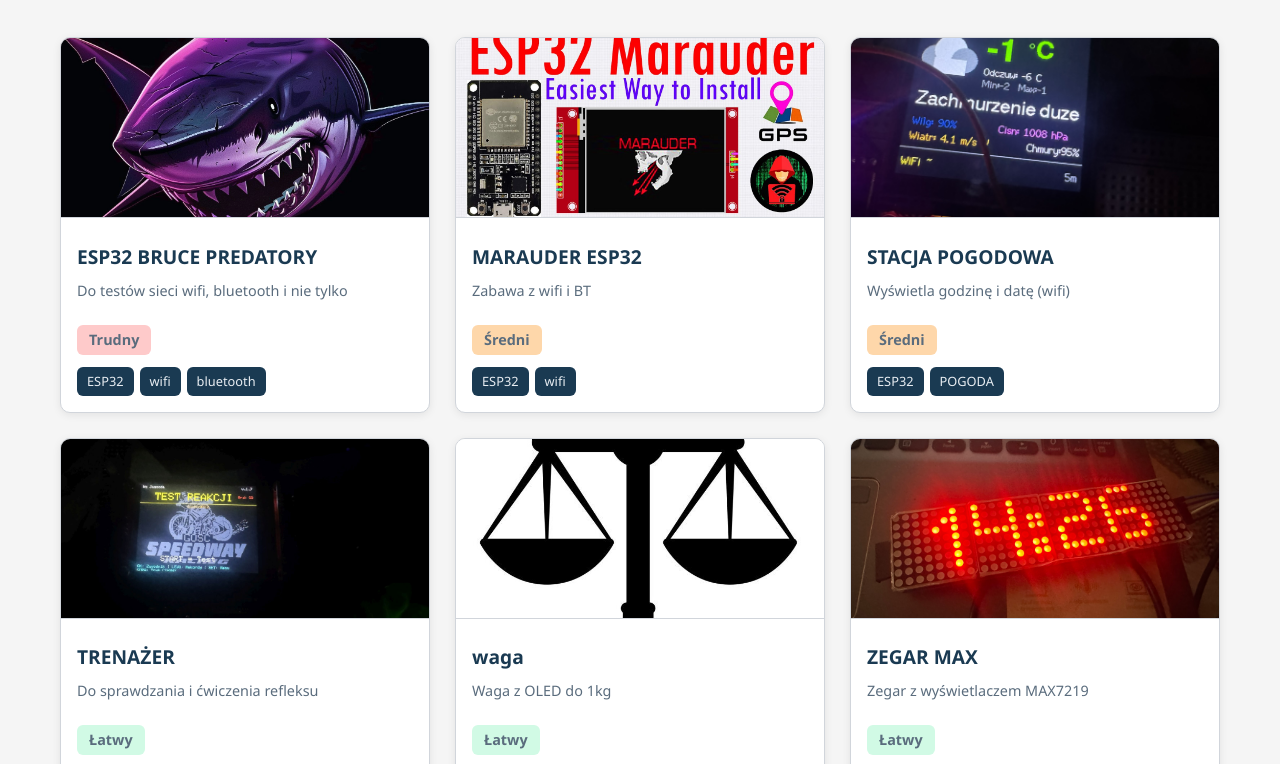
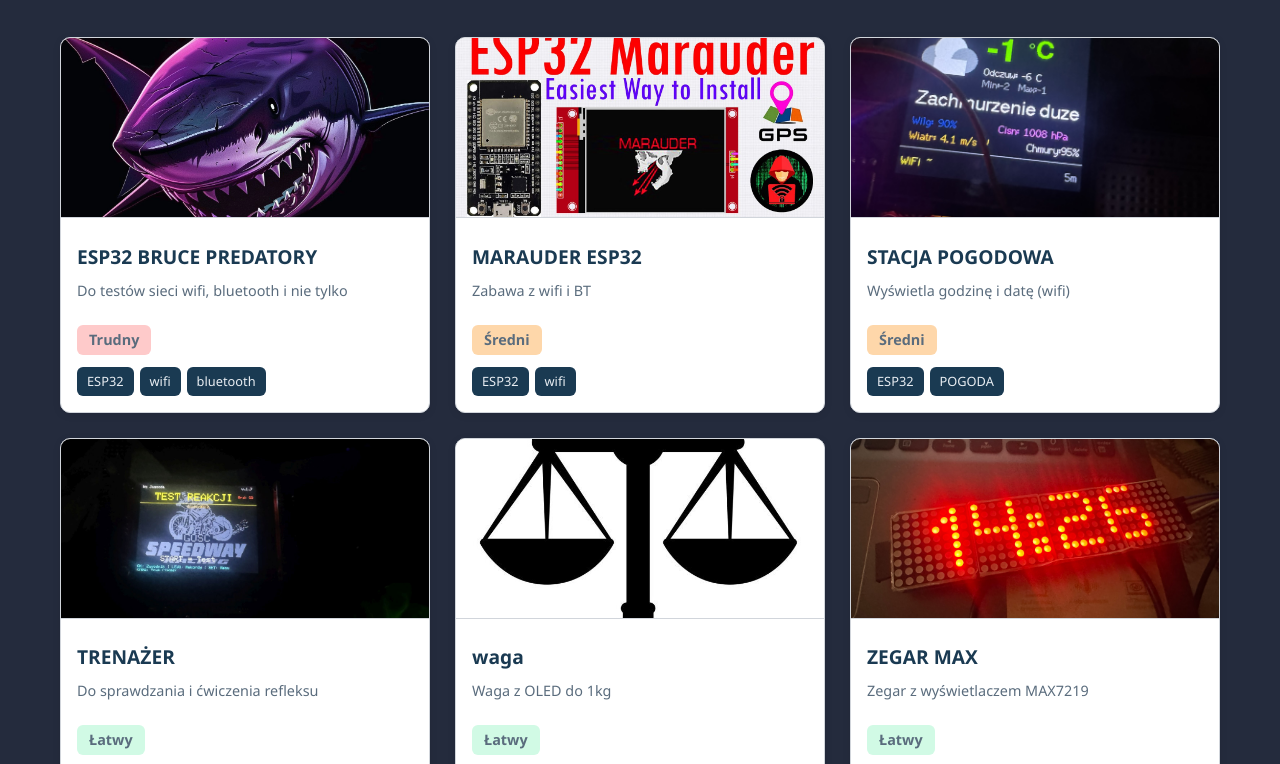
Before and after one commit to jaguda85/esp32-projects, an Astro site: page / in a window 1280 px wide. Shown: the part 247-1011 px from the top of the page. Built offline with nearby package versions, Linux system fonts and the light colour scheme; Astro itself is replaced by a stand-in of ours.

Commit message:
Update global.css

```diff
--- a/src/styles/global.css
+++ b/src/styles/global.css
@@ -11,7 +11,7 @@
   --accent: #4a7ba7;
   --dark: #0f1419;
   --dark-secondary: #1c2938;
-  --light: #f5f5f5;
+  --light: #242b3d;
   --text: #2c3e50;
   --text-light: #5a6c7d;
   --border: #d1d5db;
```
